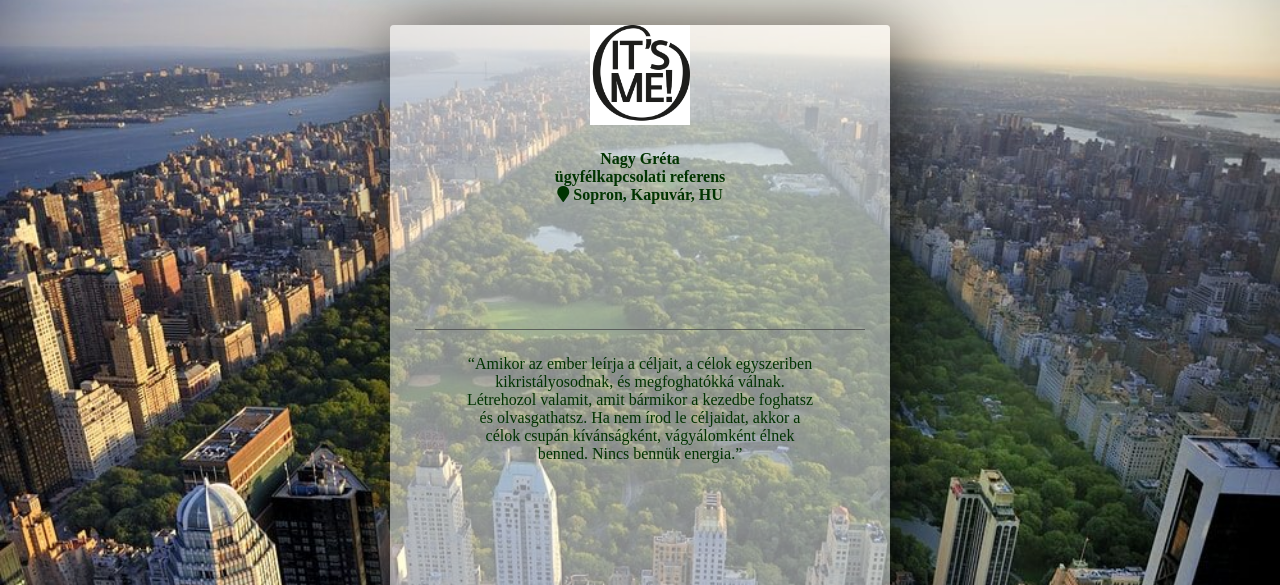
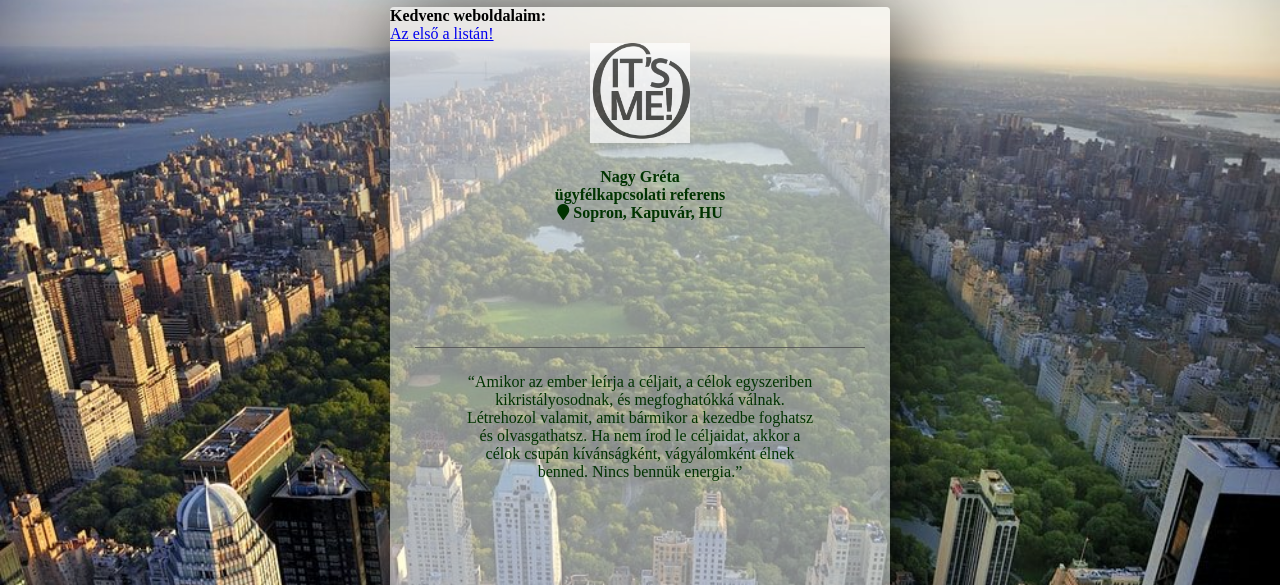
Before and after one commit to pock22/online-nevjegy, a plain HTML site: page index.html in a window 1280 px wide. Shown: the top 585 px of the page. Drawn offline with Linux system fonts and the light colour scheme.

Commit message:
ujragondolva

```diff
--- a/index.html
+++ b/index.html
@@ -1,5 +1,5 @@
 <!DOCTYPE html>
-<html>
+<html lang="en">
 <head>
   <link rel="stylesheet" type="text/css" href="style.css">
   <link rel="stylesheet" href="https://use.fontawesome.com/releases/v5.6.3/css/all.css" integrity="sha384-UHRtZLI+pbxtHCWp1t77Bi1L4ZtiqrqD80Kn4Z8NTSRyMA2Fd33n5dQ8lWUE00s/" crossorigin="anonymous">
@@ -9,24 +9,32 @@
 </head>
 <body>
    <div class="profile-card">
+    <div class="favourite-links">
+      <div class="center"><h3>Kedvenc weboldalaim:</h3>
+      <ul>
+        <li><a href="https://orange.codeberryschool.com/" target="_blank">Az első a listán!</a></li>
+        </ul></div>
+
+    </div>
     <div id="cf">
-  <img class="bottom" src="assets/nagy-greta.jpeg" />
-  <img class="top" src="assets/itsme-black.jpg" />
+  <img class="bottom" src="assets/nagy-greta.jpeg" alt="greta" />
+  <img class="top" src="assets/itsme-black.jpg" alt="itsme"/>
     </div>
     <div class="name-headline">
-        <h1>Nagy Gréta</h1>
-        <h3>ügyfélkapcsolati referens</h3>
-        <h5><i class="fas fa-map-marker"></i> Sopron, Kapuvár, HU</h5>
+        <div class="center"><h1>Nagy Gréta</h1>
+        <h5>ügyfélkapcsolati referens</h5>
+          <h3><i class="fas fa-map-marker"></i> Sopron, Kapuvár, HU</h3></div>
+
     </div>
     <div class="about">
-        <p><q>Amikor az ember leírja a céljait, a célok egyszeriben kikristályosodnak, és megfoghatókká válnak. Létrehozol valamit, amit bármikor a kezedbe foghatsz és olvasgathatsz. Ha nem írod le céljaidat, akkor a célok csupán kívánságként, vágyálomként élnek benned. Nincs bennük energia.</q></p>
-      </div>
+      <div class="center"><p><q>Amikor az ember leírja a céljait, a célok egyszeriben kikristályosodnak, és megfoghatókká válnak. Létrehozol valamit, amit bármikor a kezedbe foghatsz és olvasgathatsz. Ha nem írod le céljaidat, akkor a célok csupán kívánságként, vágyálomként élnek benned. Nincs bennük energia.</q></p>
+      </div></div>
     <div class="section-links">
-        <h3>Contact me:</h3>
+        <div class="center"><h3>Contact me:</h3>
         <ul>
           <li><a href="https://www.facebook.com/nagy.greta.37" target="_blank"><i class="fab fa-facebook"></i></a></li>
           <li><a href="https://www.instagram.com/n_greta/" target="_blank"><i class="fab fa-instagram"></i></a></li>
-        </ul>
+          </ul></div>
     </div>
   </div>
 </body>
--- a/style.css
+++ b/style.css
@@ -20,6 +20,7 @@ body {
   background-color: hsla(0, 0%, 100%, .5);
   border-radius: 4px;
   box-shadow: hsla(0, 0%, 0%, .8) 10px 10px 80px;
+  position:relative;
 }
 .name-headline, .about, .section-links {
   text-align: center;
@@ -69,4 +70,5 @@ img {
 #cf {
   height: 100px;
   width: 100px;
+  opacity: 0.7;
 }
```
Lines whose indentation alone changed are shown as unchanged.
